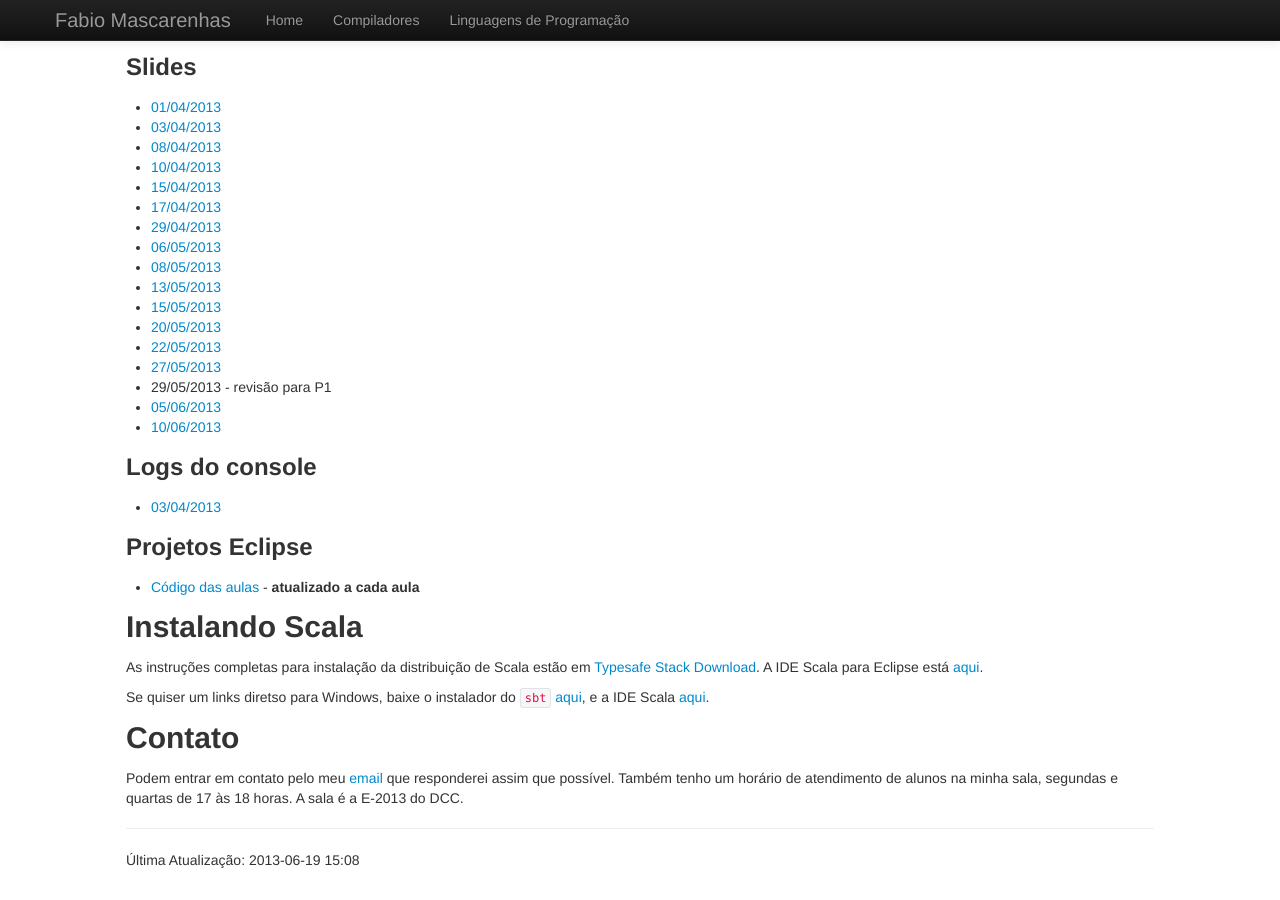
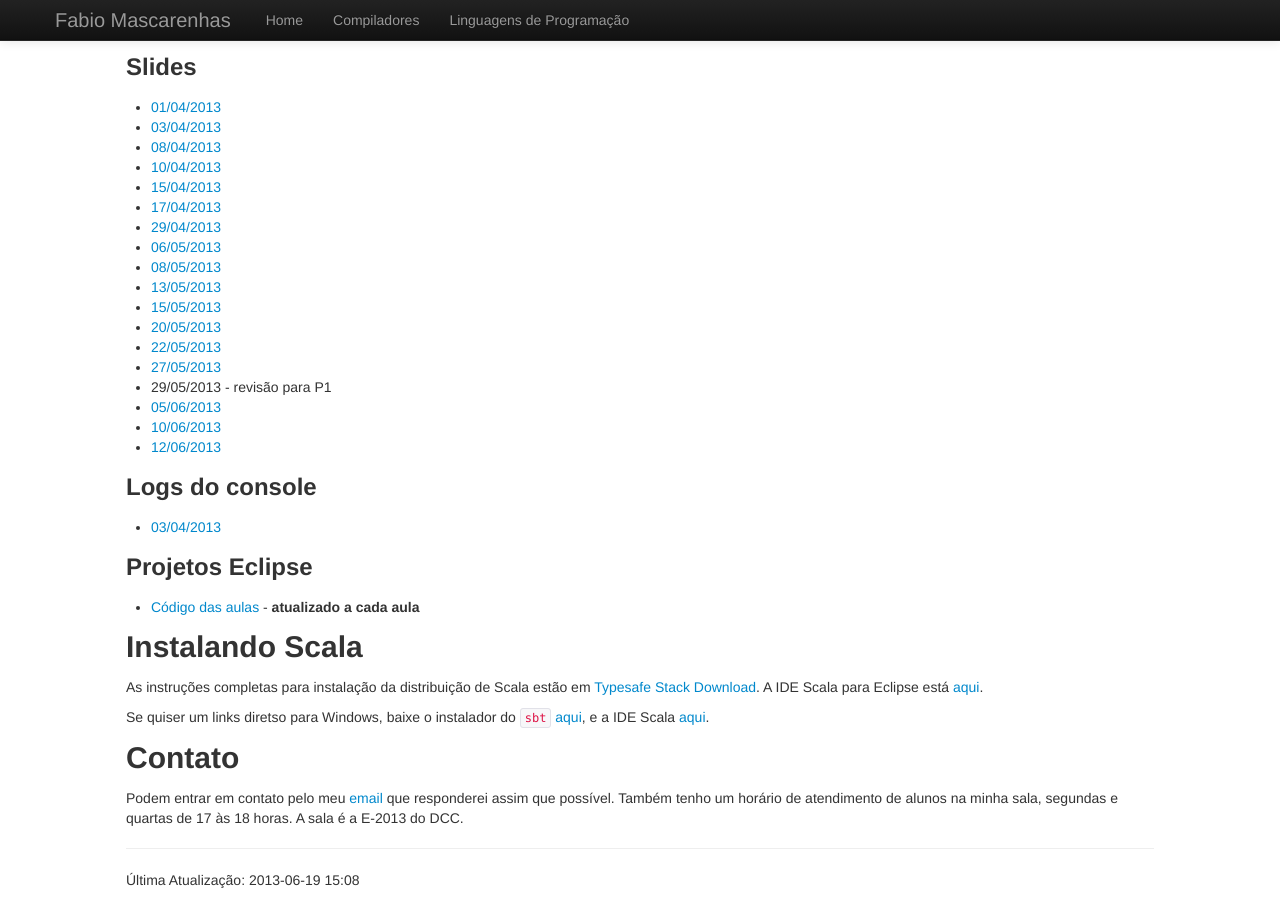
Before and after one commit to fabiomascarenhas/fabiomascarenhas.github.com, a Jekyll site: the page built from lp/index.md, in a window 1280 px wide and 900 px high, scrolled down 1363 px. Built offline with Jekyll 4.4.1, drawn with Linux system fonts in a browser that asks for light colours.

Commit message:
notas de aula LP 12/06

```diff
--- a/lp/index.md
+++ b/lp/index.md
@@ -128,6 +128,7 @@ Notas de Aula
 * 29/05/2013 - revisão para P1
 * [05/06/2013](Aula15.pdf)
 * [10/06/2013](Aula16.pdf)
+* [12/06/2013](Aula17.pdf)
 
 ### Logs do console
 
```
Also changed, not shown: 1 other file.
